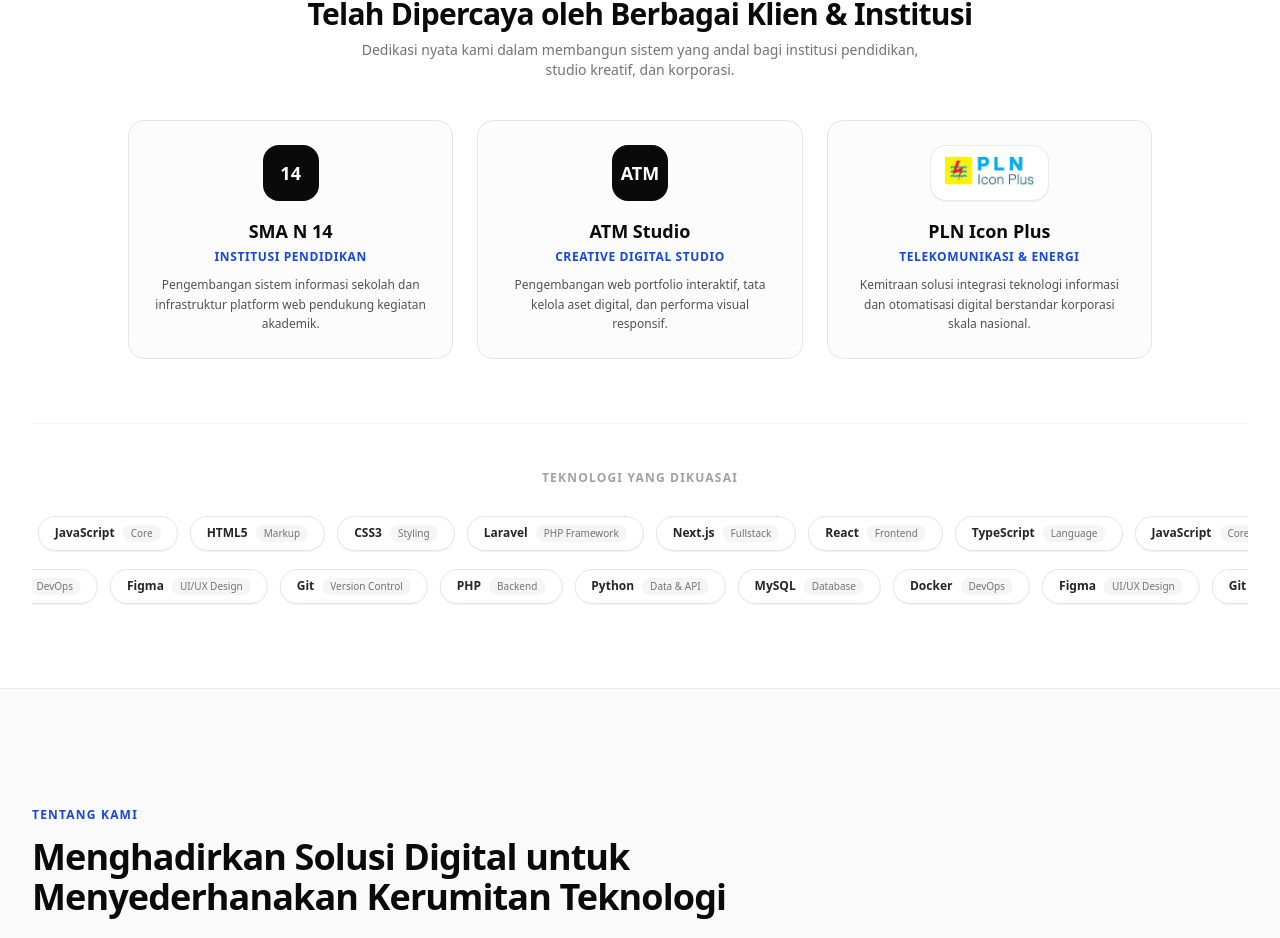
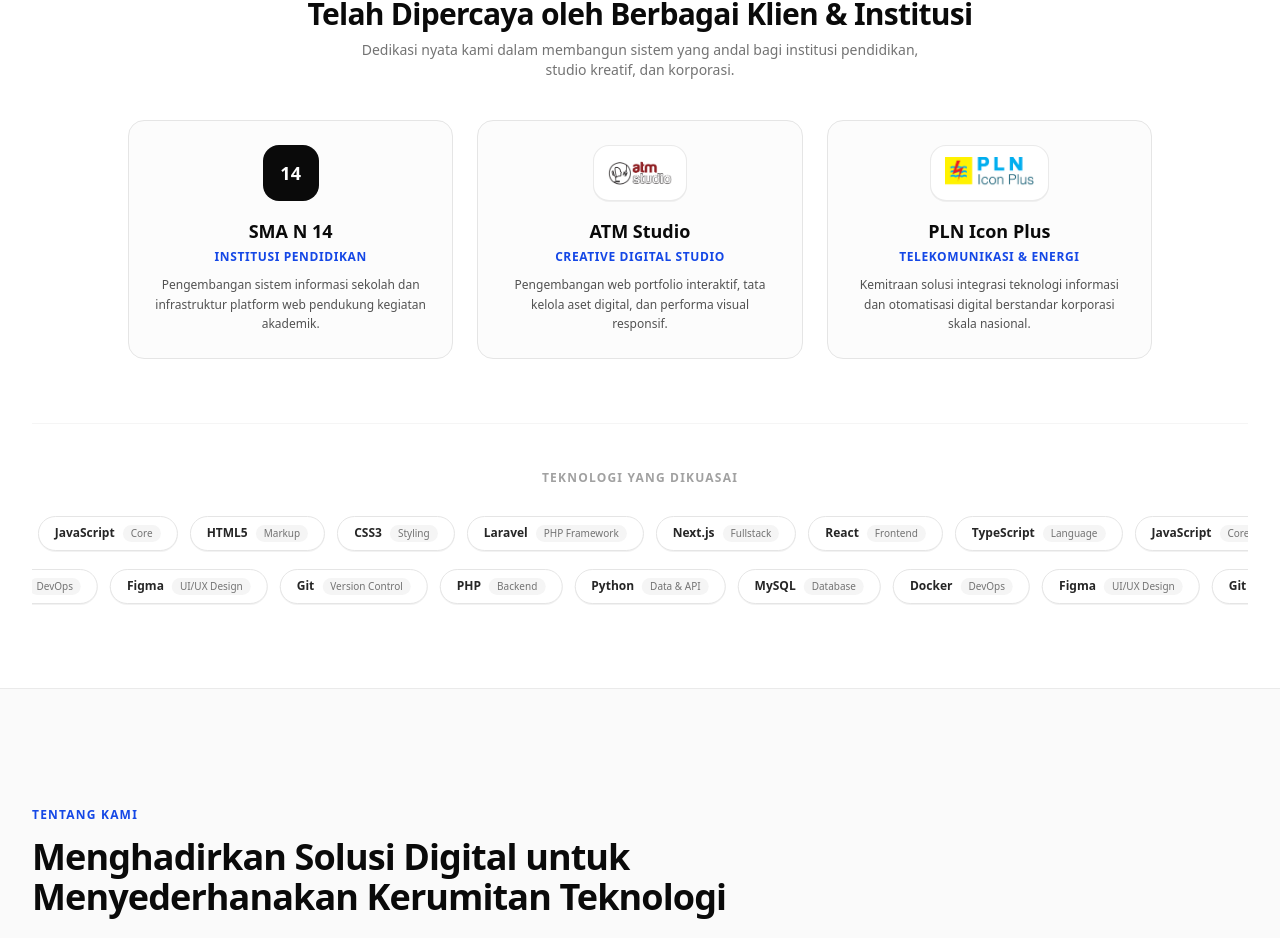
Before and after one commit to ferdianbimo/koneksaindonesia, a Next.js app: page / in a window 1280 px wide. Shown: the part 1425-2363 px from the top of the page. Built offline with nearby package versions, Linux system fonts and the light colour scheme.

Commit message:
Add official ATM Studio logo to client section

```diff
--- a/app/page.tsx
+++ b/app/page.tsx
@@ -658,8 +658,14 @@ export default function Home() {
             </div>
 
             <div className="rounded-2xl border border-neutral-200 bg-neutral-50/60 p-6 text-center transition-all duration-300 hover:-translate-y-1 hover:border-neutral-300 hover:shadow-framer">
-              <div className="mx-auto flex h-14 w-14 items-center justify-center rounded-2xl bg-neutral-950 text-white font-extrabold text-lg">
-                ATM
+              <div className="mx-auto flex h-14 w-fit items-center justify-center rounded-2xl bg-white border border-neutral-200/80 px-3.5 shadow-2xs">
+                <Image
+                  src="/atm-studio.png"
+                  alt="Logo ATM Studio"
+                  width={110}
+                  height={40}
+                  className="h-8 w-auto object-contain"
+                />
               </div>
               <h3 className="mt-4 text-lg font-bold text-neutral-950">ATM Studio</h3>
               <p className="text-xs font-semibold text-blue-700 uppercase tracking-wider mt-1">
```
Also changed, not shown: public/atm-studio.png (added).
